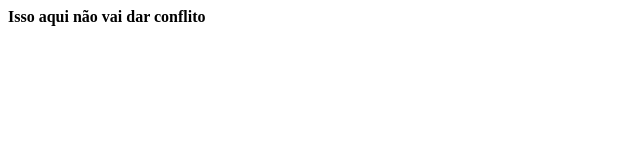
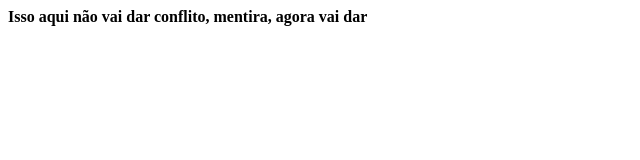
Before and after one commit to pedromoraesh/GCS, a plain HTML site: page Index.html in a window 1280 px wide. Shown: the whole page, without its empty margins (0-640 px from the left). Drawn offline with Linux system fonts and the light colour scheme.

Commit message:
Adicionando nova frase ao Index.html

```diff
--- a/Index.html
+++ b/Index.html
@@ -1 +1 @@
-<b>Isso aqui não vai dar conflito<b>
+<b>Isso aqui não vai dar conflito, mentira, agora vai dar<b>
```
